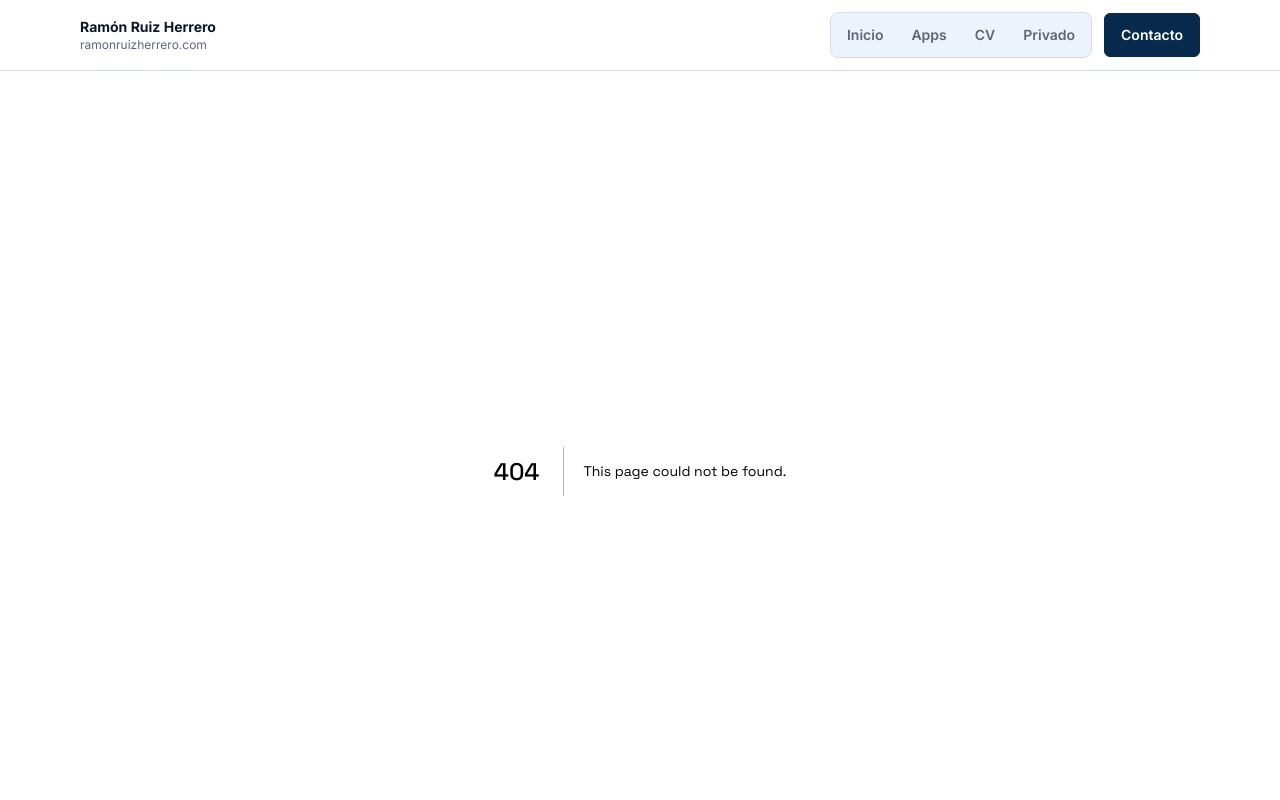
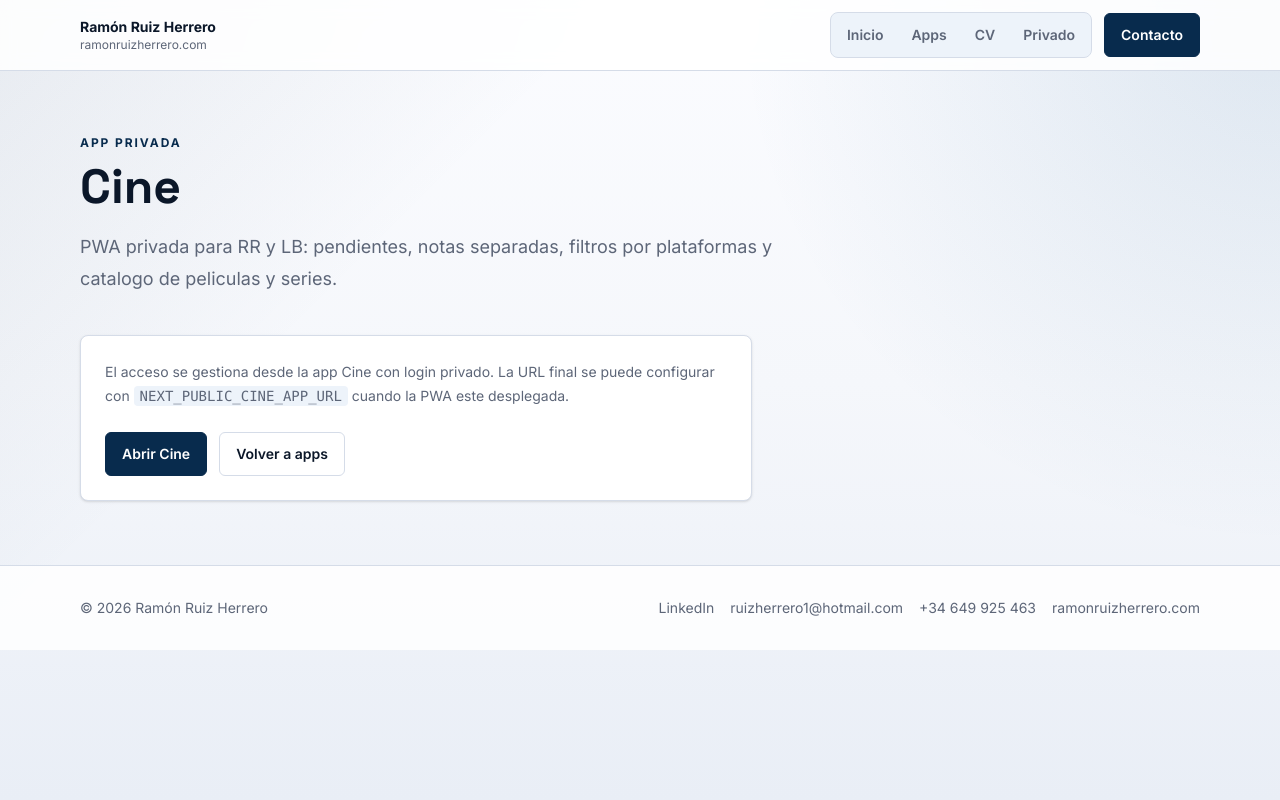
Before and after one commit to ruizherrero1/Web, a Next.js app: page /apps/cine in a window 1280 px wide. Before the commit this address had no page. Shown: the top 800 px of the page. Built offline with nearby package versions, Linux system fonts and the light colour scheme; no server answers.

Commit message:
Add Cine app entry

```diff
--- /dev/null
+++ b/src/app/apps/cine/page.tsx
@@ -0,0 +1,39 @@
+import type { Metadata } from "next";
+import { ButtonLink } from "@/components/ButtonLink";
+import { PageShell } from "@/components/PageShell";
+
+const cineUrl = process.env.NEXT_PUBLIC_CINE_APP_URL ?? "https://cine.ramonruizherrero.com";
+
+export const metadata: Metadata = {
+  title: "Cine",
+  description:
+    "Acceso privado a la PWA Cine para elegir, guardar y valorar peliculas y series.",
+};
+
+export default function CineAccessPage() {
+  return (
+    <PageShell
+      eyebrow="App privada"
+      title="Cine"
+      description="PWA privada para RR y LB: pendientes, notas separadas, filtros por plataformas y catalogo de peliculas y series."
+    >
+      <div className="max-w-2xl rounded-lg border border-[var(--line)] bg-[var(--surface)] p-6 shadow-sm">
+        <p className="text-sm leading-6 text-[var(--muted)]">
+          El acceso se gestiona desde la app Cine con login privado. La URL final se puede configurar con{" "}
+          <code className="rounded bg-[var(--surface-strong)] px-1.5 py-0.5">
+            NEXT_PUBLIC_CINE_APP_URL
+          </code>{" "}
+          cuando la PWA este desplegada.
+        </p>
+        <div className="mt-6 flex flex-wrap gap-3">
+          <ButtonLink href={cineUrl} variant="primary">
+            Abrir Cine
+          </ButtonLink>
+          <ButtonLink href="/apps" variant="secondary">
+            Volver a apps
+          </ButtonLink>
+        </div>
+      </div>
+    </PageShell>
+  );
+}
--- a/src/components/AppCard.tsx
+++ b/src/components/AppCard.tsx
@@ -1,7 +1,7 @@
 import Link from "next/link";
 import type { AppItem } from "@/data/apps";
 import { Badge } from "@/components/Badge";
-import { Dumbbell, ChefHat, Plane, BarChart2, Trophy } from "lucide-react";
+import { BarChart2, ChefHat, Clapperboard, Dumbbell, Plane, Trophy } from "lucide-react";
 import type { LucideIcon } from "lucide-react";
 
 const appIcons: Record<string, LucideIcon> = {
@@ -9,6 +9,7 @@ const appIcons: Record<string, LucideIcon> = {
   fantasy: Trophy,
   recetas: ChefHat,
   travelkit: Plane,
+  cine: Clapperboard,
   financelab: BarChart2,
 };
 
--- a/src/data/apps.ts
+++ b/src/data/apps.ts
@@ -57,6 +57,16 @@ export const apps = [
     focus: "Viajes",
   },
   {
+    name: "Cine",
+    slug: "cine",
+    description:
+      "PWA privada para elegir, guardar y valorar peliculas y series en pareja.",
+    status: "En desarrollo",
+    access: "Invitación",
+    href: "/apps/cine",
+    focus: "Cine y series",
+  },
+  {
     name: "FinanceLab",
     slug: "financelab",
     description:
```
